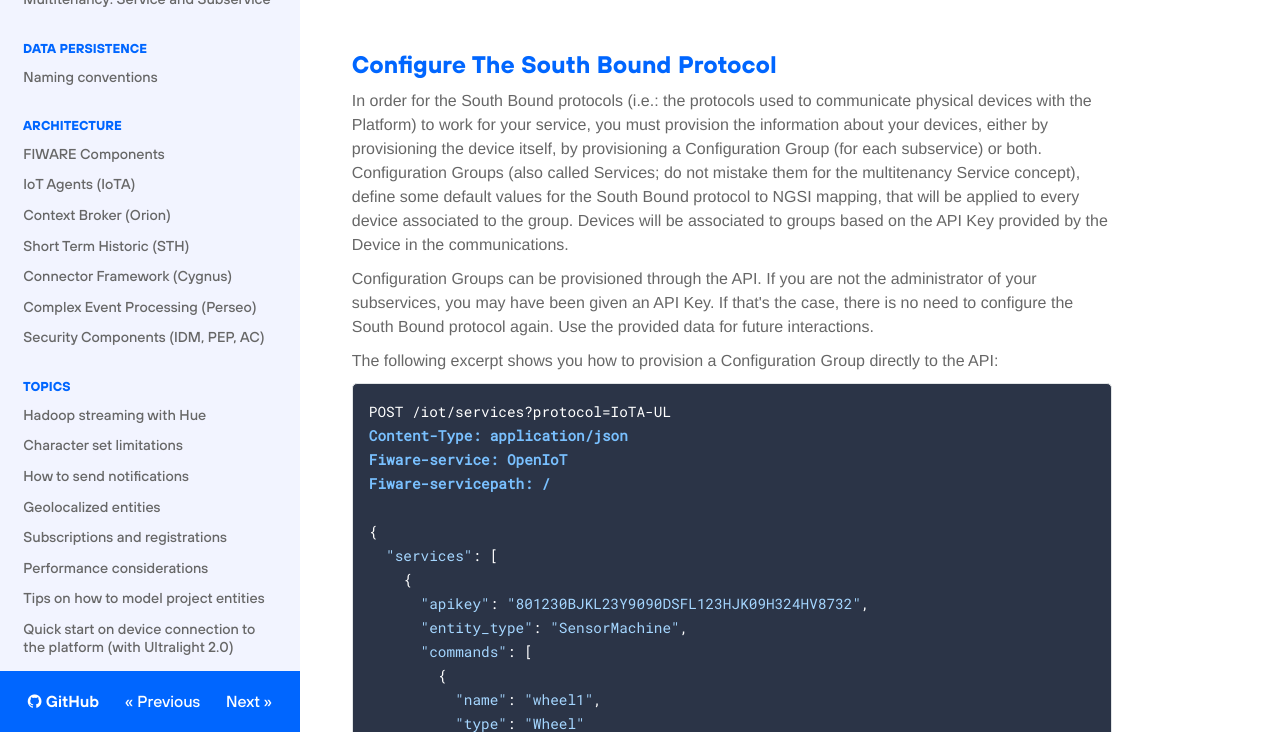
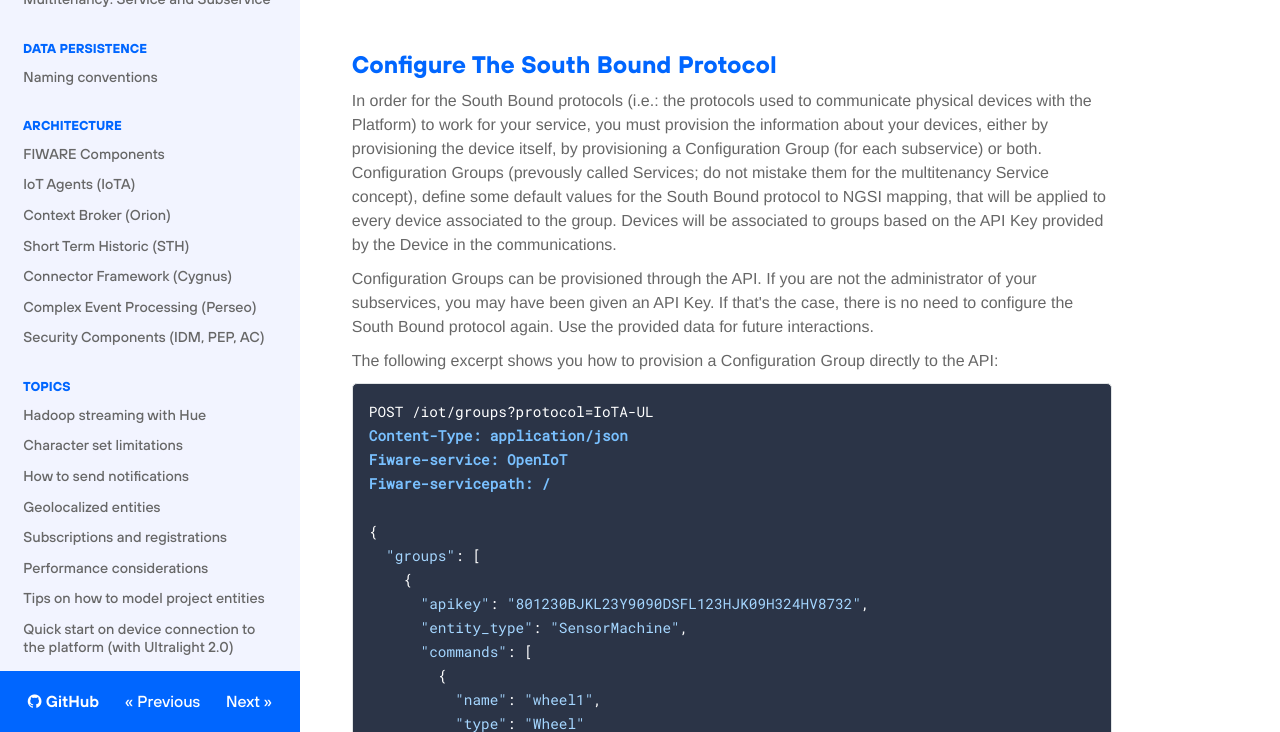
Before and after one commit to telefonicaid/thinking-cities, an MkDocs documentation site: the page built from docs/device_api.md, in a window 1280 px wide and 900 px high, scrolled down 257 px, cut to the strip 168-900 px from the top of the window. Built offline with MkDocs 1.6.1, drawn with Linux system fonts in a browser that asks for light colours; nearby versions of some CDN libraries; some web fonts are replaced.

Commit message:
Replace occurrences

```diff
--- a/docs/device_api.md
+++ b/docs/device_api.md
@@ -17,7 +17,7 @@ but it should be transparent for the users of the Platform.
 
 In order for the South Bound protocols (i.e.: the protocols used to communicate physical devices with the Platform)
 to work for your service, you must provision the information about your devices, either by provisioning the device itself,
-by provisioning a Configuration Group (for each subservice) or both. Configuration Groups (also called Services; do not
+by provisioning a Configuration Group (for each subservice) or both. Configuration Groups (prevously called Services; do not
 mistake them for the multitenancy Service concept), define some default values for the South Bound protocol to NGSI mapping,
 that will be applied to every device associated to the group. Devices will be associated to groups based on the API Key
 provided by the Device in the communications.
@@ -28,13 +28,13 @@ South Bound protocol again. Use the provided data for future interactions.
 
 The following excerpt shows you how to provision a Configuration Group directly to the API:
 
-    POST /iot/services?protocol=IoTA-UL
+    POST /iot/groups?protocol=IoTA-UL
     Content-Type: application/json
     Fiware-service: OpenIoT
     Fiware-servicepath: /
 
     {
-      "services": [
+      "groups": [
         {
           "apikey": "801230BJKL23Y9090DSFL123HJK09H324HV8732",
           "entity_type": "SensorMachine",
```
Also changed, not shown: docs/topics/device_connection.md (+2 -2 lines), docs/topics/geolocalized_entities.md (+2 -2 lines), docs/topics/how_notifications_work.md (+2 -2 lines), 1 other file.
